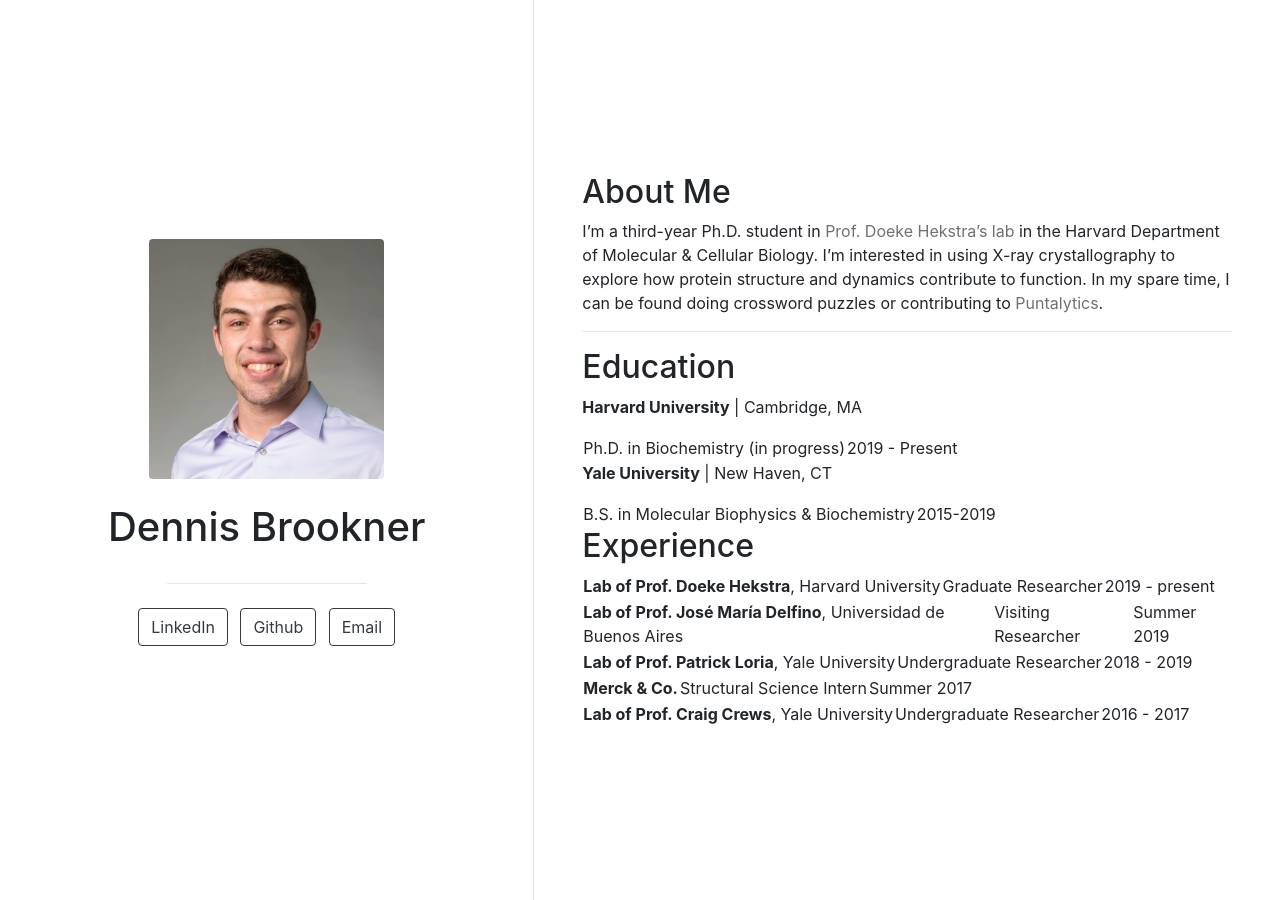
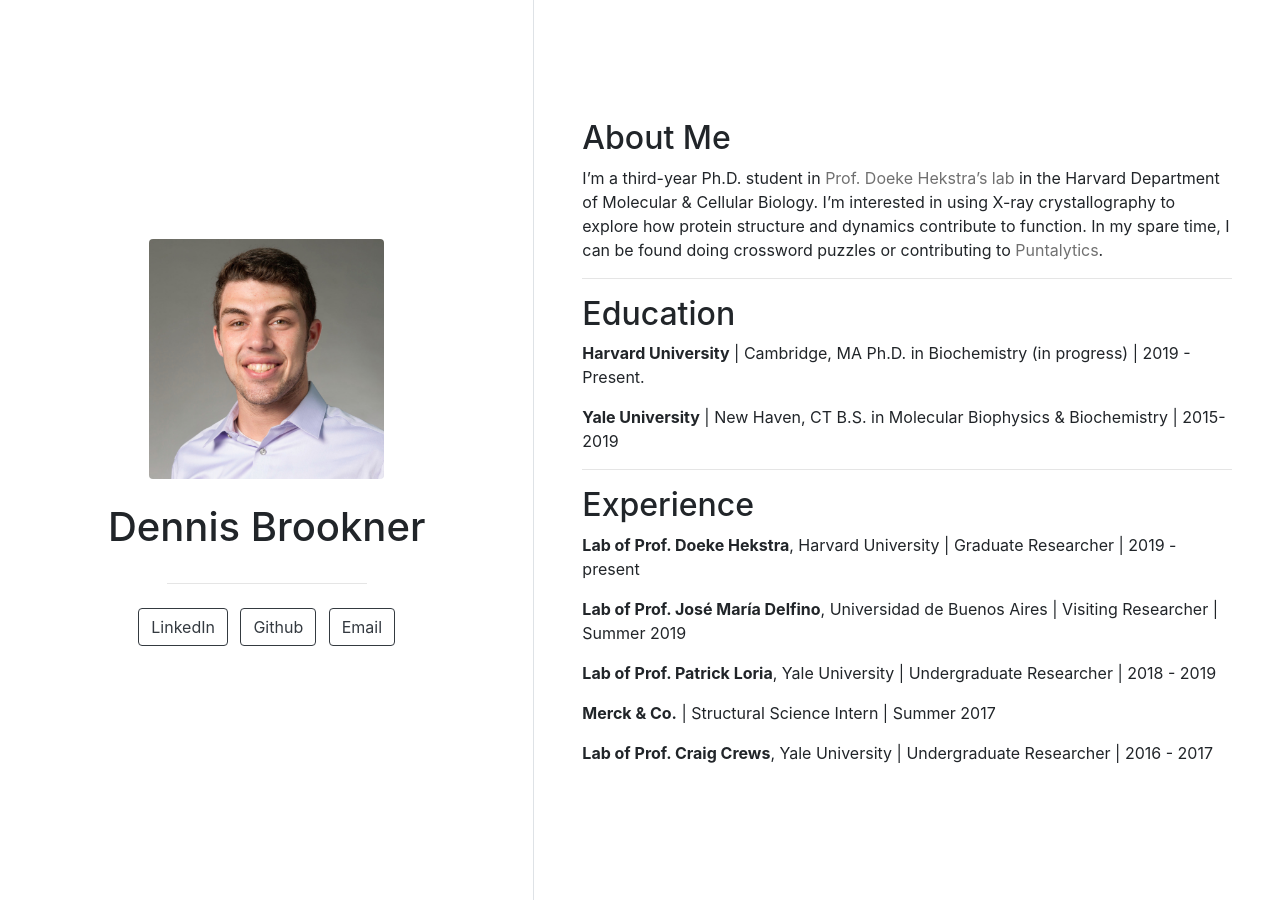
Before and after one commit to dennisbrookner/dennisbrookner.github.io, a Jekyll site: the page built from bio.md, in a window 1280 px wide. Built offline with Jekyll 4.4.1, drawn with Linux system fonts in a browser that asks for light colours; nearby versions of some CDN libraries.

Commit message:
Update bio.md

```diff
--- a/bio.md
+++ b/bio.md
@@ -14,21 +14,21 @@
 ## Education
 
 **Harvard University** \| Cambridge, MA
-
-Ph.D. in Biochemistry (in progress) | 2019 - Present
+Ph.D. in Biochemistry (in progress) \| 2019 - Present.
 
 **Yale University** \| New Haven, CT
+B.S. in Molecular Biophysics & Biochemistry \| 2015-2019
 
-B.S. in Molecular Biophysics & Biochemistry | 2015-2019
+---
 
 ## Experience
 
-**Lab of Prof. Doeke Hekstra**, Harvard University | Graduate Researcher | 2019 - present
+**Lab of Prof. Doeke Hekstra**, Harvard University \| Graduate Researcher \| 2019 - present
 
-**Lab of Prof. José María Delfino**, Universidad de Buenos Aires | Visiting Researcher | Summer 2019
+**Lab of Prof. José María Delfino**, Universidad de Buenos Aires \| Visiting Researcher \| Summer 2019
 
-**Lab of Prof. Patrick Loria**, Yale University | Undergraduate Researcher | 2018 - 2019
+**Lab of Prof. Patrick Loria**, Yale University \| Undergraduate Researcher \| 2018 - 2019
 
-**Merck & Co.** | Structural Science Intern | Summer 2017
+**Merck & Co.** \| Structural Science Intern \| Summer 2017
 
-**Lab of Prof. Craig Crews**, Yale University | Undergraduate Researcher | 2016 - 2017
+**Lab of Prof. Craig Crews**, Yale University \| Undergraduate Researcher \| 2016 - 2017
```
